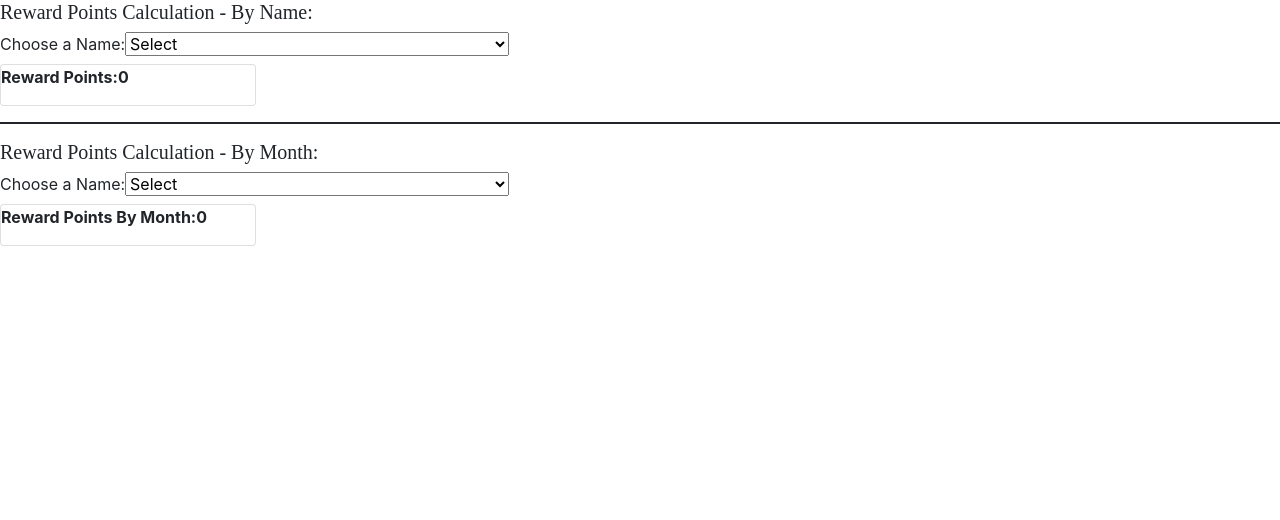
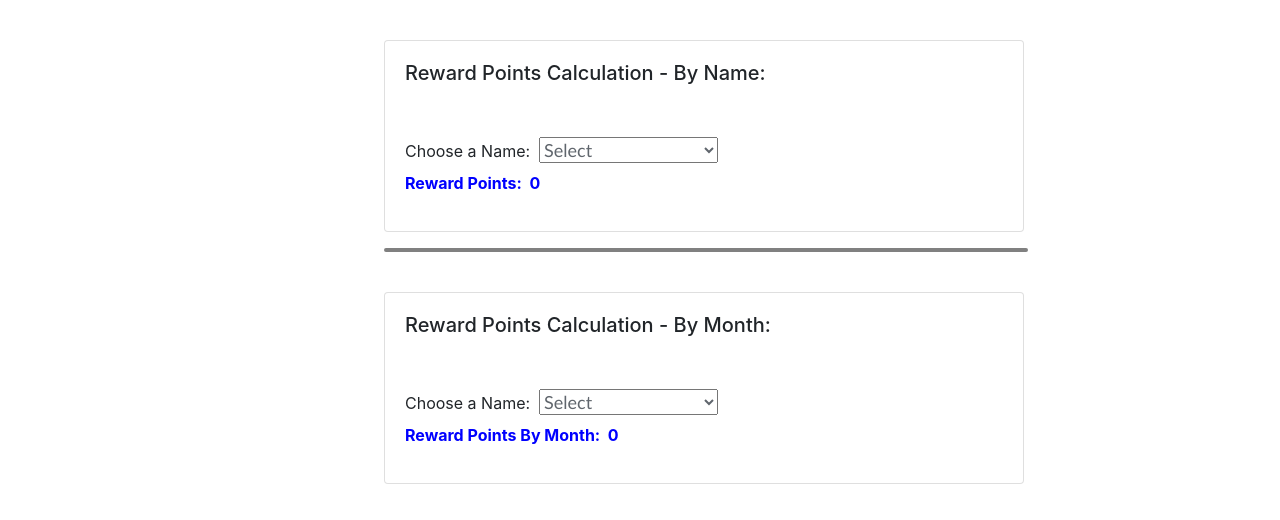
Before and after one commit to nikitha-nr/Retail-Points, a React (Create React App) app: page / in a window 1280 px wide. Shown: the top 520 px of the page. Built offline with nearby package versions, Linux system fonts and the light colour scheme.

Commit message:
added styling

```diff
--- a/src/App.css
+++ b/src/App.css
@@ -1,15 +1,34 @@
 h5{
     font-family: serif
 }
-.card{
-    width:20% ;
 
+.card-title{
+    padding: 20px;
 }
+
 #sel{
     width:30%;
+    font-family: 'Calibri';
+    font-size: 18px;
+    color: #60666d;
 }
 
 #separate{
-    background-color:blue;
-     border:1px solid;
+   border: 2px solid gray;
+   border-radius: 5px;
+   width:50%;
+   margin-left:30%
 }
+
+.footer {
+ color:blue
+}
+
+
+  position: relative;
+  display: block;
+  width: 100%;
+  margin: 0 auto;
+  font-family: 'Open Sans', 'Helvetica Neue', 'Segoe UI', 'Calibri', 'Arial', sans-serif;
+  font-size: 18px;
+  color: #60666d;
--- a/src/Rewards.js
+++ b/src/Rewards.js
@@ -1,6 +1,18 @@
 import React,{useState} from 'react';
 import { Card } from 'react-bootstrap';
 import './App.css';
+
+
+const rewardName = {
+    width: "50%",
+    marginLeft:"30%",
+    marginTop:40,
+  };
+const rewardMonth = {
+    width: "50%",
+    marginLeft:"30%",
+    marginTop:40,
+  };
 
 
 const Rewards=()=>{
@@ -100,10 +112,10 @@ const Rewards=()=>{
         };
         return(
                 <div>
-                    <div>
-                        <h5>Reward Points Calculation - By Name:</h5>
-                        <div>
-                            <label>Choose a Name:</label>
+                    <Card style={rewardName}>
+                        <Card.Title>Reward Points Calculation - By Name:</Card.Title>
+                        <Card.Body>
+                            <label>Choose a Name: &nbsp; </label>
 
                                 <select id="sel" onChange={e => setState(e.target.value)} value={custName}>
                                     <option value="Select">Select</option>
@@ -121,16 +133,17 @@ const Rewards=()=>{
                                                             <hr/>
                                                     </div>)
                                                     )  }
-                                                    <Card>
-                                                        <p><b>Reward Points:{getRewardsTotal()}</b></p>
-                                                    </Card>
+
+                                                      <footer><p class="footer"><b>Reward Points: &nbsp;{getRewardsTotal()}</b></p></footer>
+
                             </div>
-                        </div>
-                    </div>
+                        </Card.Body>
+                    </Card>
                     <hr id="separate" />
-                        <div>
-                            <h5>Reward Points Calculation - By Month:</h5>
-                            <label>Choose a Name:</label>
+                        <Card style={rewardMonth}>
+                            <Card.Title>Reward Points Calculation - By Month:</Card.Title>
+                            <Card.Body>
+                            <label>Choose a Name: &nbsp;</label>
                             <select id="sel" onChange={e => setDate(e.target.value)} value={date}>
                                     <option value="Select">Select</option>
                                     <option value="12">Dec</option>
@@ -146,11 +159,12 @@ const Rewards=()=>{
                                                                 </div>)
                                                         )
                                 }
-                                <Card>
-                                    <p><b>Reward Points By Month:{getRewardsTotalByMonth()}</b></p>
-                                </Card>
+
+                                   <footer><p class="footer"><b>Reward Points By Month: &nbsp;{getRewardsTotalByMonth()}</b></p></footer>
+
                             </div>
-                        </div>
+                            </Card.Body>
+                        </Card>
                 </div>
         );
 }
```
Also changed, not shown: src/RewardsByMonth.js (deleted, +0 -121 lines), 1 other file (tests, documents, lock files or other folders).
